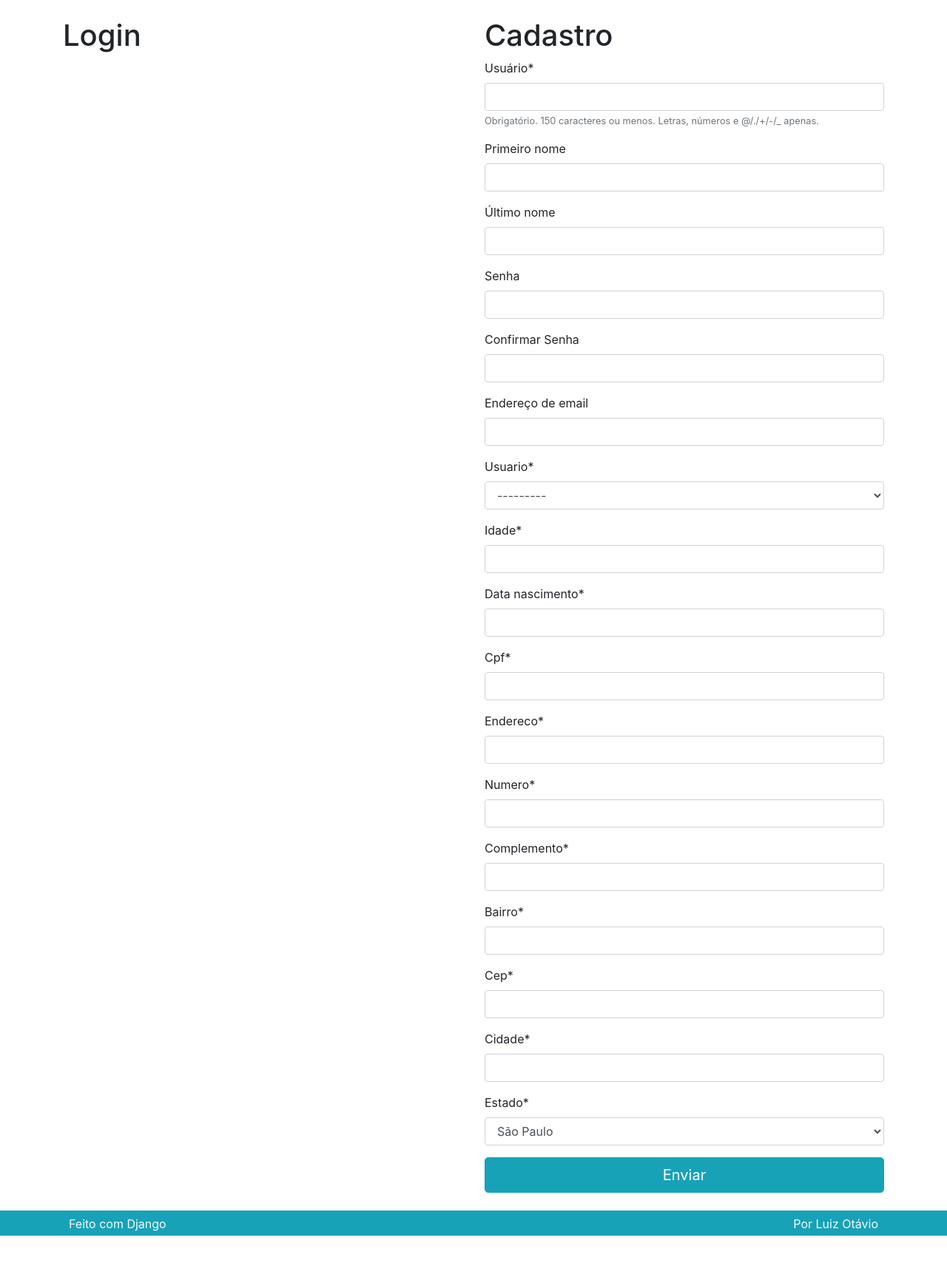
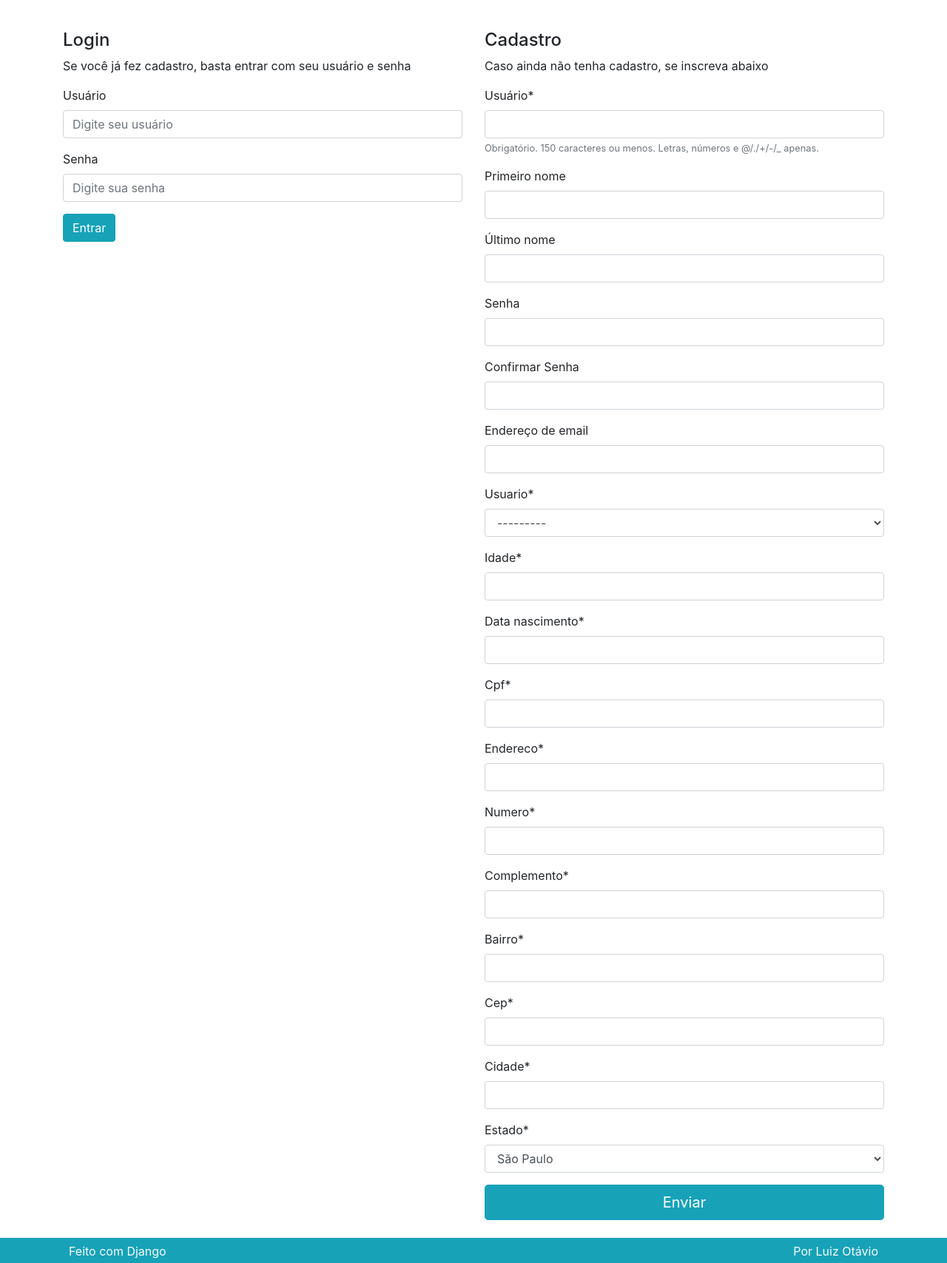
Before and after one commit to leonhardc/ecomerce-django, a Django app: page /perfil/ in a window 1280 px wide. Shown: the part 56-1764 px from the top of the page at 74% size. Before the commit the page ends 1727 px from the top, so only its background shows below. Run offline with Django 4.2, Linux system fonts and the light colour scheme; some libraries are stand-ins or nearby versions.

Commit message:
Adicionado seção de login no template

```diff
--- a/perfil/templates/perfil/criar.html
+++ b/perfil/templates/perfil/criar.html
@@ -6,14 +6,38 @@
 
 <div class="row">
     {% if not request.user.is_authenticated %}
-        <div class="col-lg">
-            <h1>Login</h1>
-        </div>
+    <div class="col-lg mt-3">
+        <h4>Login</h4>
+        <p>Se você já fez cadastro, basta entrar com seu usuário e senha</p>
+
+        <form method="POST" action="{% url 'perfil:login' %}">
+            {% csrf_token %}
+            <div class="form-group">
+                <label for="username">Usuário</label>
+                <input
+                        type="text"
+                        class="form-control"
+                        id="username"
+                        aria-describedby="userlHelp"
+                        placeholder="Digite seu usuário">
+            </div>
+            <div class="form-group">
+                <label for="password">Senha</label>
+                <input type="password"
+                       class="form-control"
+                       id="password"
+                       placeholder="Digite sua senha">
+            </div>
+            <button type="submit" class="btn btn-primary">Entrar</button>
+        </form>
+
+    </div>
     {% endif %}
 
-    <div class="col-lg">
+    <div class="col-lg mt-3">
         {% block titulo_da_pagina %}
-            <h1>Cadastro</h1>
+        <h4>Cadastro</h4>
+        <p>Caso ainda não tenha cadastro, se inscreva abaixo</p>
         {% endblock %}
 
         <form method="POST" action="">
@@ -24,7 +48,7 @@
             <div class="row">
                 <div class="col">
                     <button type="submit"
-                    class="btn btn-primary btn-block btn-lg">
+                            class="btn btn-primary btn-block btn-lg">
                         Enviar
                     </button>
                 </div>
@@ -35,5 +59,4 @@
 </div>
 
 
-
 {% endblock %}
```
